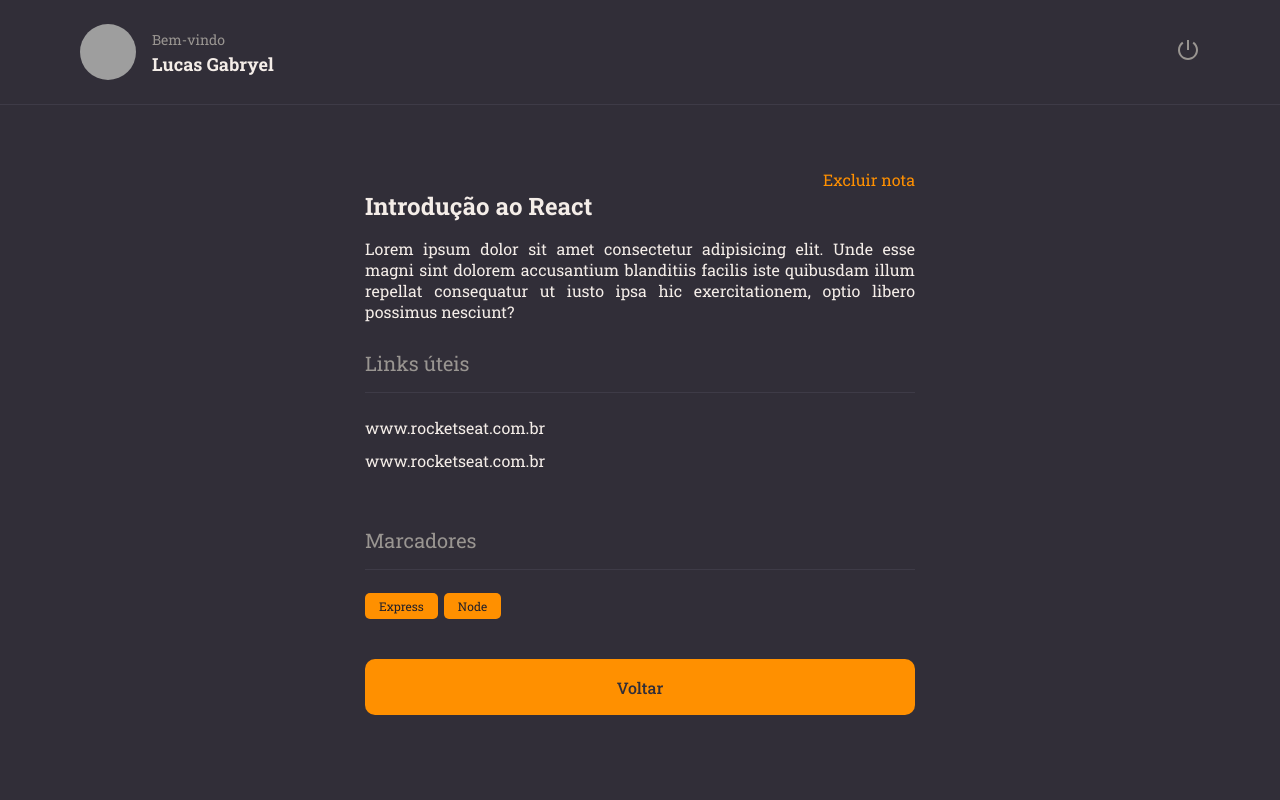
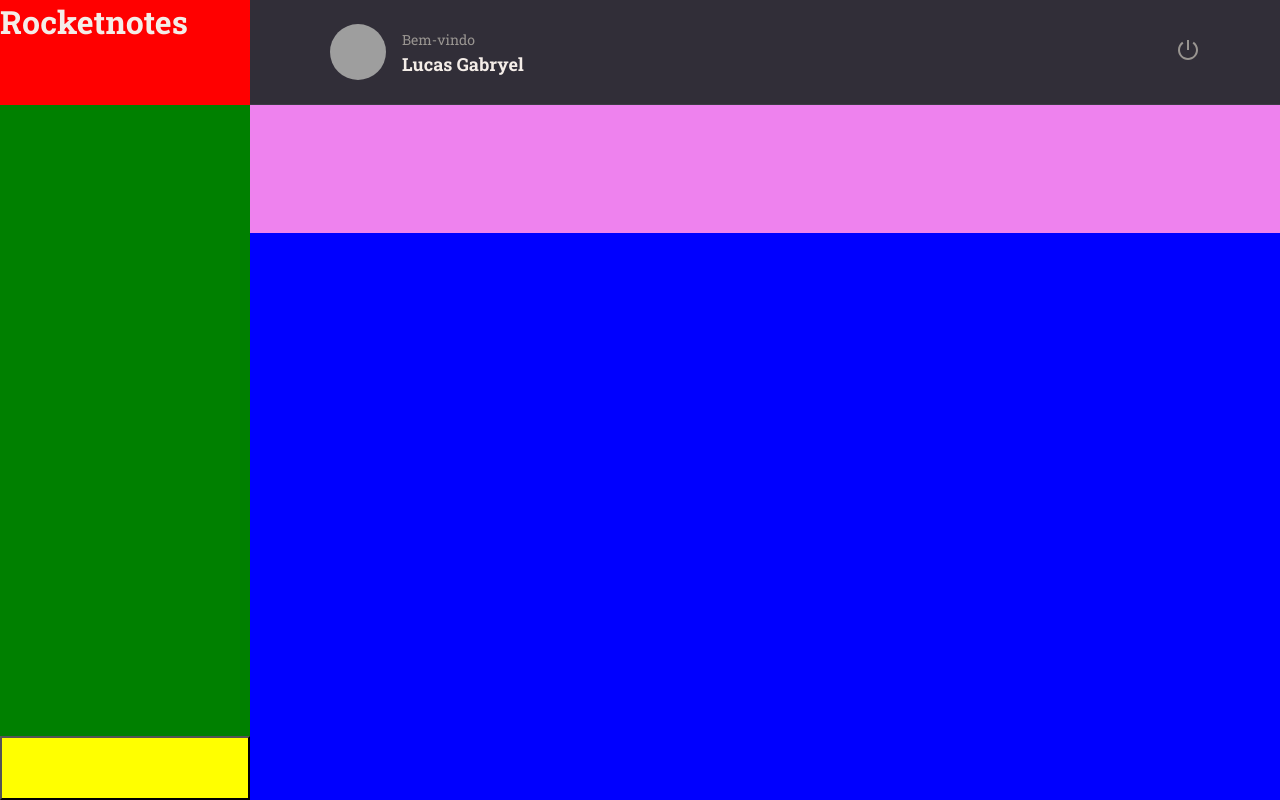
Before and after one commit to lucas-gabryel/rocketnotes-reactjs, a React (Vite) app: page / in a window 1280 px wide. Built offline with nearby package versions, Linux system fonts and the light colour scheme; grey boxes are pictures that could not be loaded.

Commit message:
create home page and grid definition

```diff
--- a/src/main.jsx
+++ b/src/main.jsx
@@ -1,6 +1,6 @@
 import React from 'react';
 import ReactDOM from 'react-dom/client';
-import { Details } from './pages/Details' // problema com o nome deails, letra maiuscula e minuscula
+import { Home } from './pages/Home' // problema com o nome deails, letra maiuscula e minuscula
 import GlobalStyle from './styles/global';
 import { ThemeProvider } from 'styled-components';
 
@@ -10,7 +10,7 @@ ReactDOM.createRoot(document.getElementById('root')).render(
   <React.StrictMode>
     <ThemeProvider theme={theme}>
       <GlobalStyle />
-      <Details />
+      <Home />
     </ThemeProvider>
   </React.StrictMode>,
 )
--- /dev/null
+++ b/src/pages/Home/index.jsx
@@ -0,0 +1,31 @@
+import { Container, Brand, Menu, Search, Content, NewNote } from "./styles";
+
+import { Header } from "../../components/Header"
+
+export function Home() {
+    return (
+        <Container>
+            <Brand>
+                <h1>Rocketnotes</h1>
+            </Brand>
+
+            <Header></Header>
+
+            <Menu>
+
+            </Menu>
+
+            <Search>
+
+            </Search>
+
+            <Content>
+
+            </Content>
+
+            <NewNote>
+
+            </NewNote>
+        </Container>
+    )
+}
--- /dev/null
+++ b/src/pages/Home/styles.js
@@ -0,0 +1,43 @@
+import styled from "styled-components";
+
+export const Container  = styled.div`
+    width: 100%;
+    height: 100vh;
+
+    display: grid;
+    grid-template-columns:  250px auto;
+    grid-template-rows: 105px 128px auto 64px;
+    grid-template-areas:
+    "brand header"
+    "menu search"
+    "menu content"
+    "newnote content";
+
+    background-color: ${({ theme }) => theme.COLORS.BACKGROUND_800};
+
+`;
+
+export const Brand  = styled.div`
+    grid-area: brand;
+    background: red;
+`;
+
+export const Menu  = styled.ul`
+    grid-area: menu;
+    background: green;
+`;
+
+export const Search  = styled.div`
+    grid-area: search;
+    background: violet;
+`;
+
+export const Content  = styled.div`
+    grid-area: content;
+    background: blue;
+`;
+
+export const NewNote = styled.button`
+    grid-area: newnote;
+    background: yellow;
+`;
```
